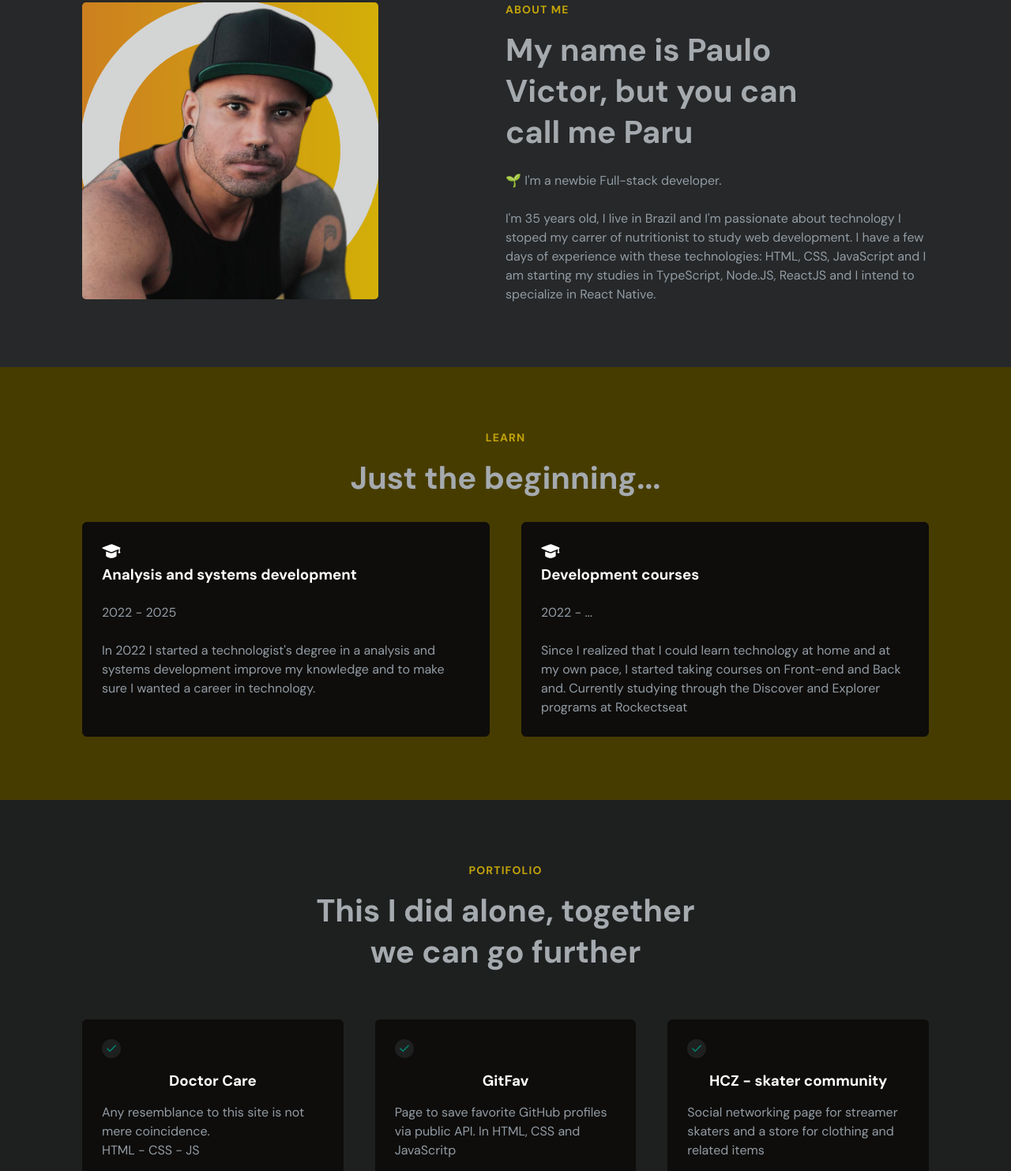
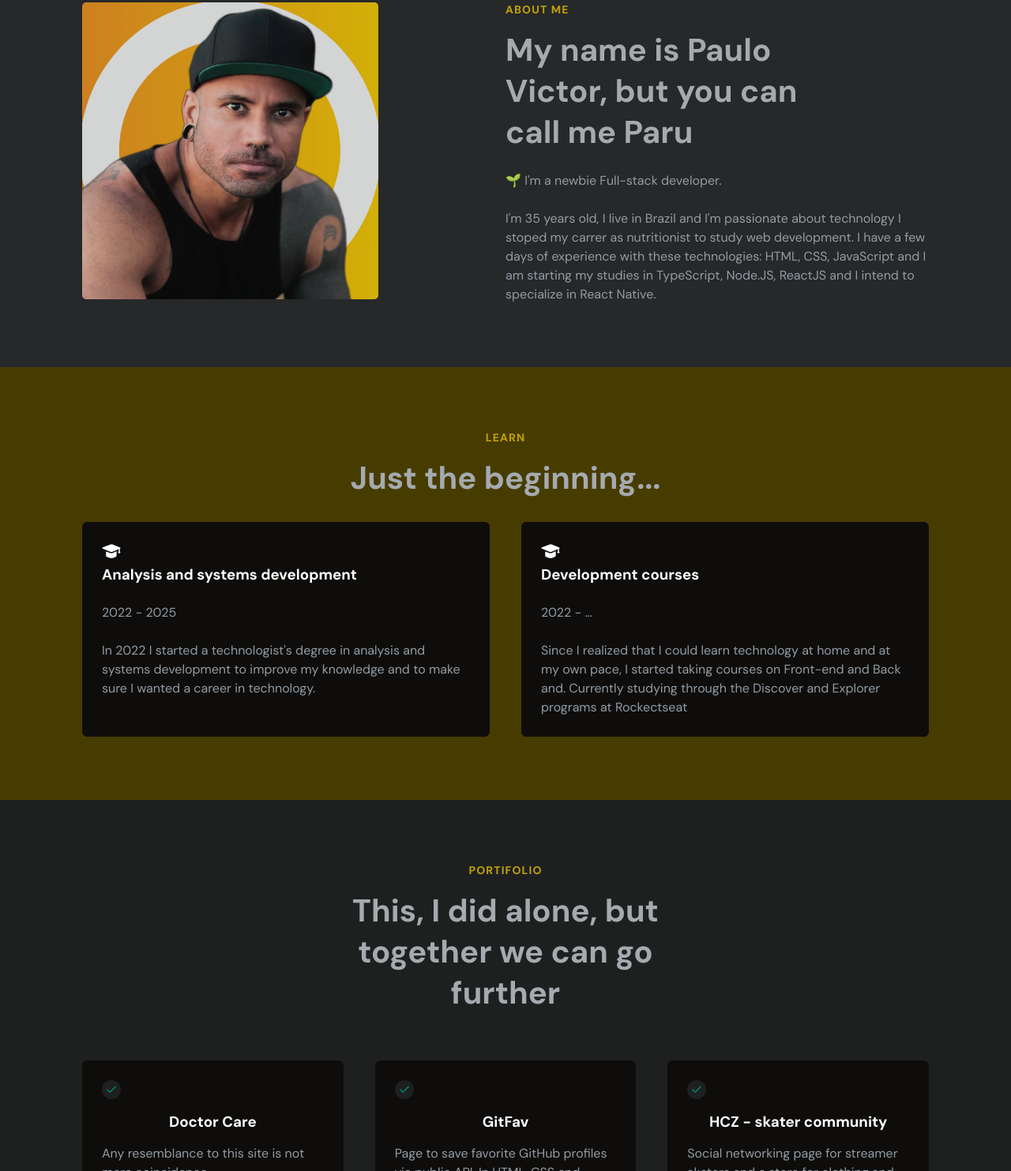
Before and after one commit to Paru369/portifolio, a plain HTML site: page index.html in a window 1280 px wide. Shown: the part 676-2159 px from the top of the page at 79% size. Drawn offline with nearby package versions, Linux system fonts and the light colour scheme.

Commit message:
ingles v3

```diff
--- a/index.html
+++ b/index.html
@@ -160,7 +160,7 @@
 			<p>
 
 				🌱 I'm a newbie Full-stack developer. <br><br>
-				I'm 35 years old, I live in Brazil and I'm passionate about technology  I stoped my carrer  of nutritionist to study web development.  I have a few days of experience with these technologies: HTML, CSS, JavaScript and I am starting my studies in TypeScript, Node.JS, ReactJS and I intend to specialize in React Native.
+				I'm 35 years old, I live in Brazil and I'm passionate about technology  I stoped my carrer  as nutritionist to study web development.  I have a few days of experience with these technologies: HTML, CSS, JavaScript and I am starting my studies in TypeScript, Node.JS, ReactJS and I intend to specialize in React Native.
 
 			</p>
 
@@ -205,7 +205,7 @@
 		<br>
 						2022 - 2025
 						<br><br>
-						In 2022 I started a technologist's degree in a analysis and systems development improve my knowledge and to make sure I wanted a career in technology.
+						In 2022 I started a technologist's degree in analysis and systems development to improve my knowledge and to make sure I wanted a career in technology.
 					</p>
 
 				</div>
@@ -249,7 +249,7 @@ Currently studying through the Discover and Explorer programs at Rockectseat
 
 			<header>
 				<h4>Portifolio</h4>
-				<h2>This I did alone, together we can go further</h2>
+				<h2>This, I did alone, but together we can go further</h2>
 
 			</header>
 
```
Also changed, not shown: assets/Screenshot 2022-05-11 185322.png (added).
